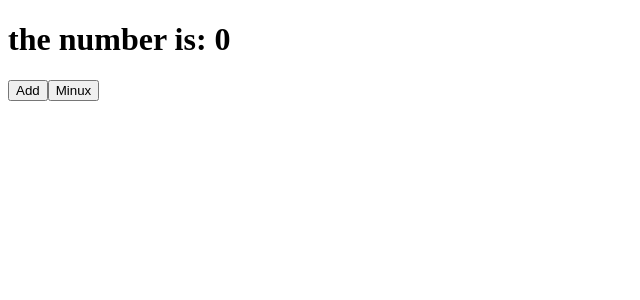
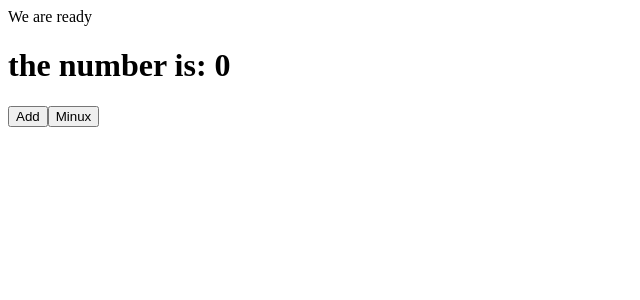
Before and after one commit to cit007/movie_app_cit007, a React (Create React App) app: page / in a window 1280 px wide. Shown: the top 300 px of the page, without its empty margins (0-640 px from the left). Built offline with nearby package versions, Linux system fonts and the light colour scheme.

Commit message:
movie component test

```diff
--- a/src/App.js
+++ b/src/App.js
@@ -3,6 +3,8 @@ import PropTypes from "prop-types";
 
 class App extends React.Component {
   state = {
+    isLoading: true,
+    movie: [],
     count: 0,
   };
 
@@ -26,6 +28,10 @@ class App extends React.Component {
   }
 
   componentDidMount() {
+    setTimeout(() => {
+      this.setState({ isLoading: false });
+    }, 3000);
+
     console.log("did mount");
   }
 
@@ -38,8 +44,11 @@ class App extends React.Component {
   }
   render() {
     console.log("render");
+    // const isLoading = this.state.isLoading;
+    const { isLoading } = this.state;
     return (
       <div>
+        {isLoading ? "Loading...." : "We are ready"}
         <h1>the number is: {this.state.count}</h1>
         <button onClick={this.add}>Add</button>
         <button onClick={this.minus}>Minux</button>
```
